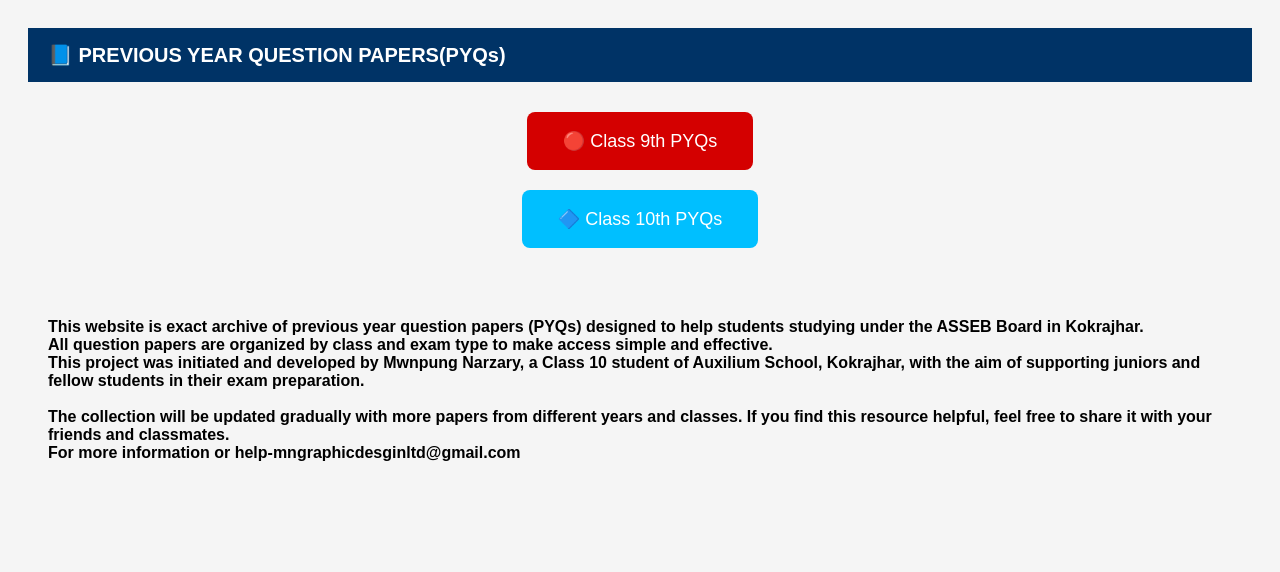
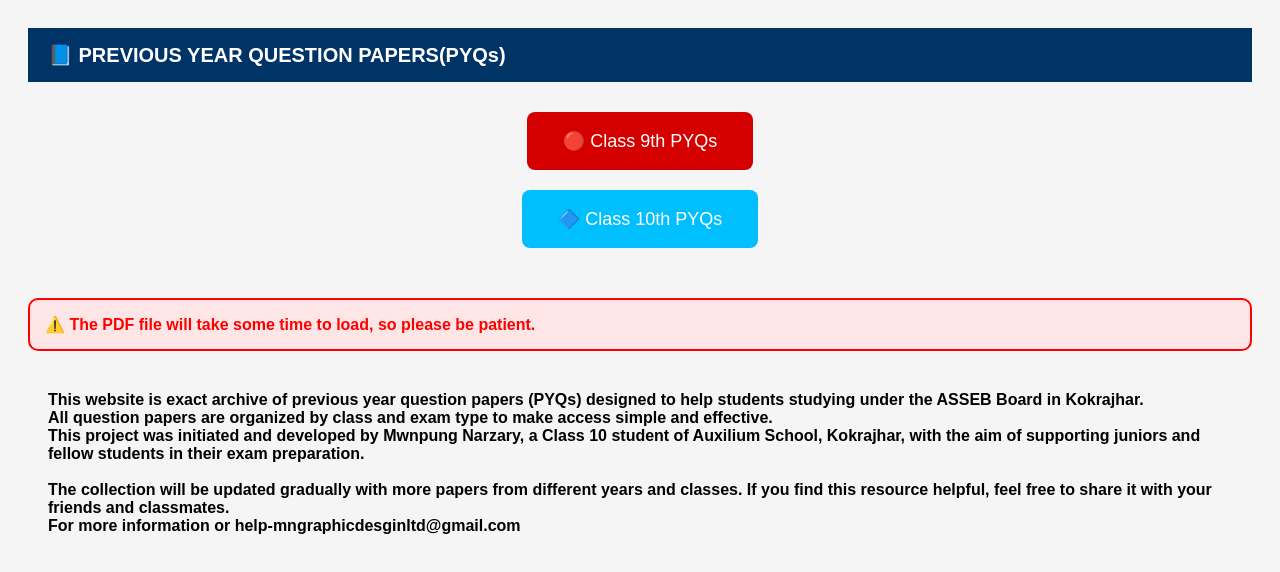
Before and after one commit to mndesignwebs/KOKRAJHAR-PYQs, a plain HTML site: page index.html in a window 1280 px wide. Drawn offline with Linux system fonts and the light colour scheme.

Commit message:
Add files via upload

```diff
--- a/index.html
+++ b/index.html
@@ -20,6 +20,11 @@
     </button>
   </a>
 </div>
+<div style="background-color: #ffe6e6; border: 2px solid red; padding: 15px; border-radius: 10px; margin: 20px 0;">
+  <p style="color: red; font-weight: bold; font-size: 16px; margin: 0;">
+    ⚠️ The PDF file will take some time to load, so please be patient.
+  </p>
+</div>
 <H2>
   <p style="color:#000000; font-size:16px; text-align:left; padding:20px;">
 This website is exact archive of previous year question papers (PYQs) designed to help students studying under the ASSEB Board in Kokrajhar.<br>
```
